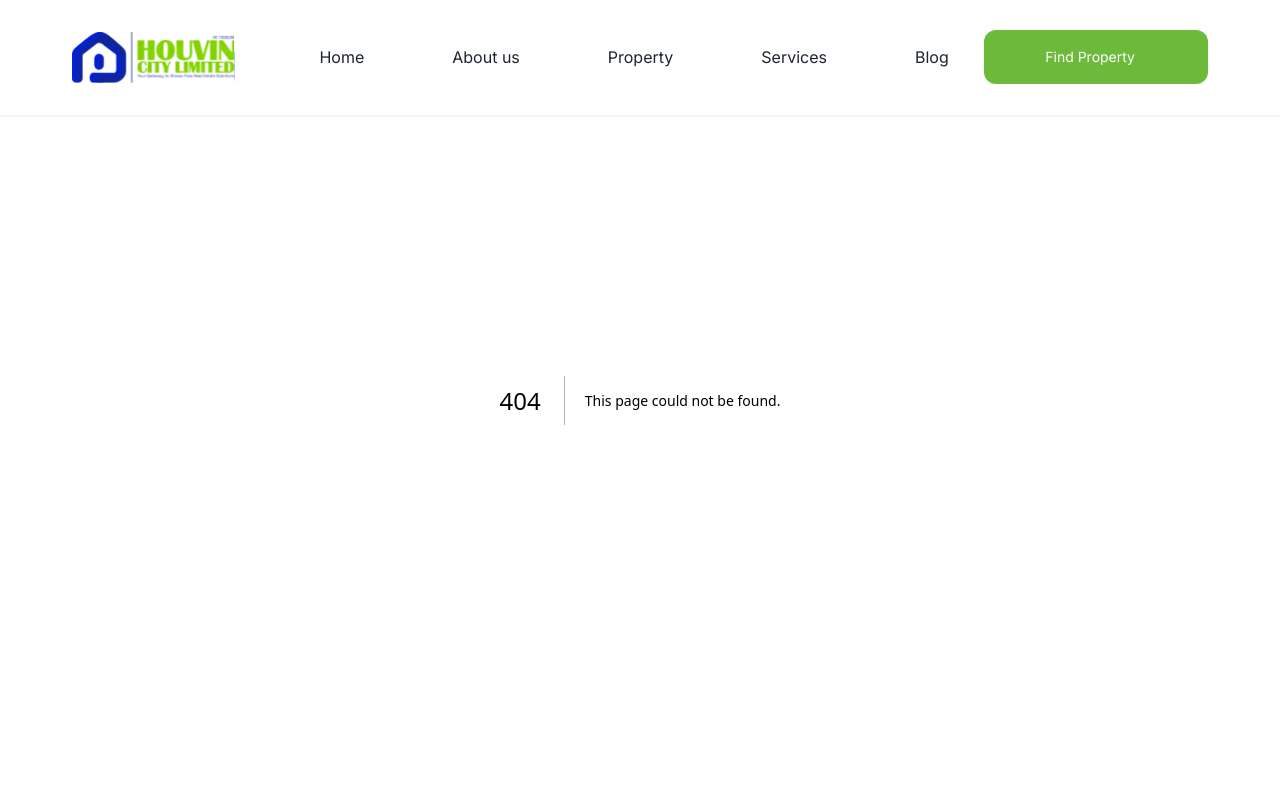
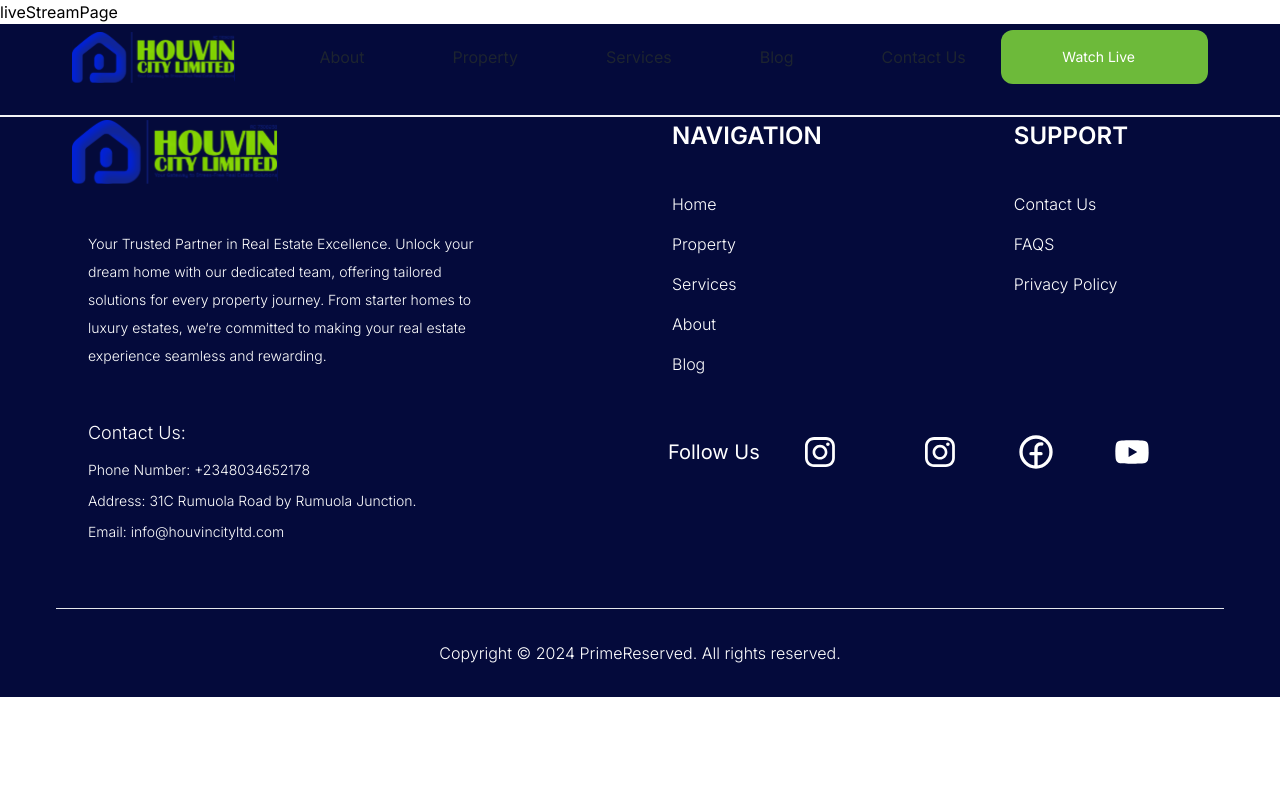
Before and after one commit to PrimeReservedDevelopers-root/houvincity-main, a Next.js app: page /livestream in a window 1280 px wide. Before the commit this address had no page. Shown: the top 800 px of the page. Built offline with nearby package versions, Linux system fonts and the light colour scheme.

Commit message:
Edited the Navbar menu in the Header. (#10)
Co-authored-by: Patience Emaiku <114579543+CallMePat@users.noreply.github.com>
Co-authored-by: Joshua-Chris <joshuadgreat04@gmail.com>

```diff
--- a/app/components/Header/Header.tsx
+++ b/app/components/Header/Header.tsx
@@ -171,10 +171,7 @@ const Header = () => {
               </div>
               <div className="flex items-center justify-end gap-4 pr-16 lg:pr-0">
                 <div className="my-2 hidden lg:flex">
-                  <IconButtonHref
-                    text="Find Property"
-                    href="/property"
-                  />
+                  <IconButtonHref text="Watch Live" href="/livestream" />
                 </div>
                 {/* <div>
                   <ThemeToggler />
--- a/app/components/Header/menuData.tsx
+++ b/app/components/Header/menuData.tsx
@@ -3,33 +3,33 @@ import { Menu } from '@/types/menu';
 const menuData: Menu[] = [
   {
     id: 1,
-    title: 'Home',
-    path: '/',
+    title: 'About',
+    path: '/about',
     newTab: false,
   },
   {
     id: 2,
-    title: 'About us',
-    path: '/about',
-    newTab: false,
-  },
-  {
-    id: 3,
     title: 'Property',
     path: '/property',
     newTab: false,
   },
   {
-    id: 4,
+    id: 3,
     title: 'Services',
     path: '/services',
     newTab: false,
   },
   {
-    id: 5,
+    id: 4,
     title: 'Blog',
     path: '/blog',
     newTab: false,
   },
+  {
+    id: 5,
+    title: 'Contact Us',
+    path: '/contact',
+    newTab: false,
+  },
 ];
 export default menuData;
--- /dev/null
+++ b/app/contact/page.tsx
@@ -0,0 +1,7 @@
+import React from 'react';
+
+const ContactPage = () => {
+  return <div>ContactPage</div>;
+};
+
+export default ContactPage;
--- /dev/null
+++ b/app/livestream/page.tsx
@@ -0,0 +1,7 @@
+import React from 'react';
+
+const liveStreamPage = () => {
+  return <div>liveStreamPage</div>;
+};
+
+export default liveStreamPage;
```
